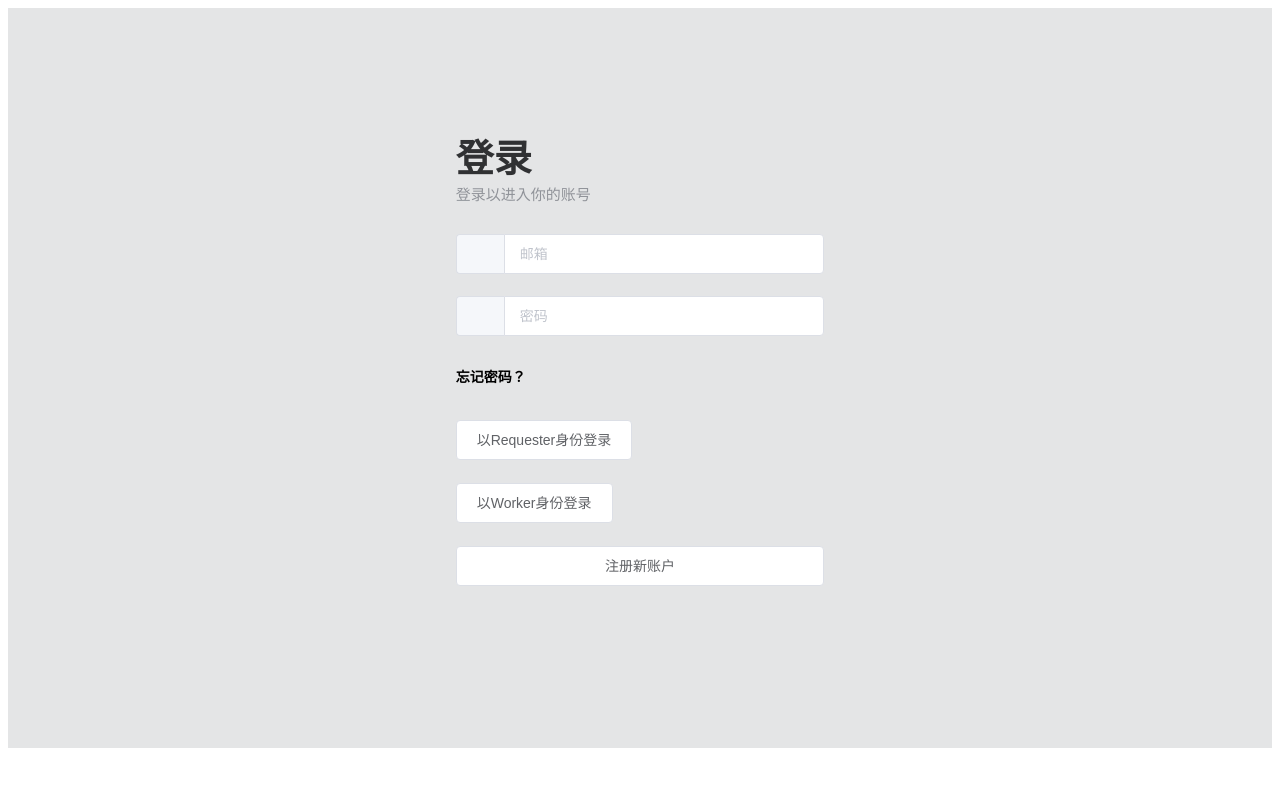
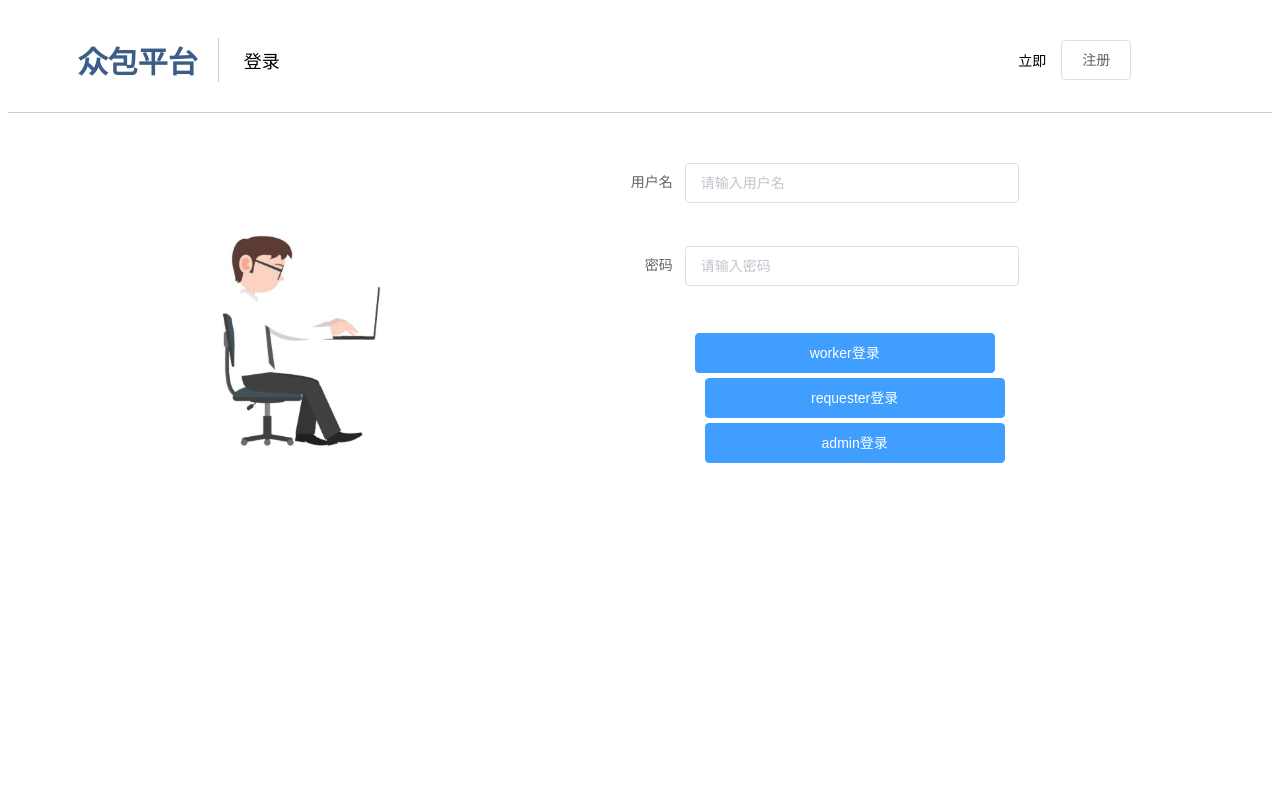
Before and after one commit to Doifo/software-test, a Vue app: page /login in a window 1280 px wide. Shown: the top 786 px of the page. Built offline with nearby package versions, Linux system fonts and the light colour scheme.

Commit message:
登录界面连接

```diff
--- a/src/views/Homepage.vue
+++ b/src/views/Homepage.vue
@@ -1,8 +1,8 @@
 <template>
   <div>
     <el-row class="homepage">
-      <el-col span="8" class="title">众测平台</el-col>
-      <el-col span="16">
+      <el-col :span="8" class="title">众测平台</el-col>
+      <el-col :span="16">
         <div style="text-align:right;padding-right:30px;">
           <router-link to="/register">
             <el-button>注册</el-button>
--- a/src/views/Login.vue
+++ b/src/views/Login.vue
@@ -1,44 +1,70 @@
+<template>
+  <div>
+    <el-row style="border-bottom:1px solid #ccc;display:flex;flex-direction:row;align-items:center;">
+      <el-col :span="4">
+        <div>
+          <p style="font-size:30px;font-weight:bold;color:rgb(59,94,135);text-align:right;padding-right:20px;border-right:1.5px solid #ccc;">众包平台</p>
+        </div>
+      </el-col>
 
-<template>
-  <div style="background-color:#E4E5E6;height:740px;">
-    <el-row type="flex" justify="center">
-      <el-col :span="7">
-        <!--logo-->
-        <div style="height:120px"></div>
-        <!--login-->
-        <div class="login_box">
-          <b style="font-size:38px;color:#303133;margin-bottom:20px;">登录</b>
-          <br>
-          <span style="color:#909399;font-size:15px;">登录以进入你的账号</span>
-          <el-form label-position="top" label-width="60px" style=" margin-top: 30px;">
-            <el-form-item label>
-              <el-input v-model="email" placeholder="邮箱">
-                <template slot="prepend">&nbsp;&nbsp;</template>
-              </el-input>
+      <el-col :span="10">
+        <div>
+          <p style="font-size:18px;padding-left:25px;">登录</p>
+        </div>
+      </el-col>
+      <el-col :span="6" style="">
+        <div>
+          <p style="font-size:14px;text-align:right;padding-right:15px;">立即</p>
+        </div>
+      </el-col>
+      <el-col :span="4" style="">
+        <div>
+          <router-link to="/register">
+            <el-button @click="register">注册</el-button>
+          </router-link>
+        </div>
+      </el-col>
+    </el-row>
+
+    <el-row>
+      <el-col :span="10">
+        <div class="picture">
+          <img :src="signup">
+        </div>
+      </el-col>
+
+      <el-col :span="14" style="padding-top:50px;padding-right:30px;padding-left:90px">
+        <template>
+          <el-form ref="form" :model="form" label-width="60px">
+            <el-form-item label="用户名">
+              <el-input v-model="email" placeholder="请输入用户名" style="width:60%"></el-input>
             </el-form-item>
-            <el-form-item label>
-              <el-input v-model="pwd" type="password" placeholder="密码">
-                <template slot="prepend">&nbsp;&nbsp;</template>
-              </el-input>
-              <span style="color:#e4260c">{{wrong_pwd}}</span>
-            </el-form-item>
-            <el-form-item>
-              <b class="forget" @click="forget">忘记密码？</b>
-            </el-form-item>
-            <el-form-item>
-              <el-button @click="loginRequester" class="login_button login_requester">以Requester身份登录</el-button>
-            </el-form-item>
-            <el-form-item>
-              <el-button @click="loginWorker" class="login_button login_worker">以Worker身份登录</el-button>
-            </el-form-item>
-
-            <el-form-item>
-              <div class="sign_up">
-                <el-button @click="register" style="width:100%;">注册新账户</el-button>
-              </div>
+            <el-form-item label="密码" style="padding-top:20px">
+              <el-input v-model="pwd" placeholder="请输入密码" style="width:60%"></el-input>
             </el-form-item>
           </el-form>
-        </div>
+          <el-col>
+            <div style="padding-left:70px;padding-top:24px">
+
+                <el-button
+                  style="width:300px"
+                  type="primary"
+                  @click="loginWorker"
+                >worker登录</el-button>
+
+
+                <el-button
+                  style="width:300px;margin-top:5px"
+                  type="primary"
+                >requester登录</el-button>
+
+                <el-button
+                  style="width:300px;margin-top:5px"
+                  type="primary"
+                >admin登录</el-button>
+            </div>
+          </el-col>
+        </template>
       </el-col>
     </el-row>
   </div>
@@ -50,14 +76,9 @@ import axios from "axios";
 let self = this;
 export default {
   computed: {
-    getToken() {
-      return this.$store.state.token;
-    }
+
   },
   methods: {
-    setToken: function() {
-      this.$store.commit("newToken", this.textValue);
-    },
     register() {
       this.$router.push("/register");
     },
@@ -162,7 +183,7 @@ export default {
                   };
                   user_information.username = username;
                   that.$store.commit("UserInfo", user_information);
-                  that.$router.replace("/worker_task_square");
+                  that.$router.replace("/homepage");
                   that.button_disabled = false;
                 })
                 .catch(function(error) {
@@ -207,12 +228,18 @@ export default {
   data() {
     return {
       email: "",
-      pwd: "",
+      pwd:"",
       role: "",
       wrong_pwd: "",
       button_disabled: false,
       radio: false,
-      logo: require("../../static/logo_black.png")
+      logo: require("../../static/logo_black.png"),
+      signup: require("../../static/signup.png"),
+      form:{
+
+      },
+      username:"",
+      password:""
     };
   }
 };
```
